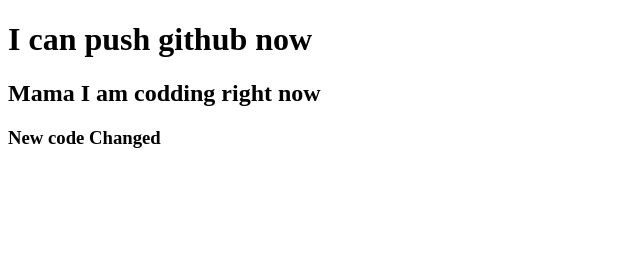
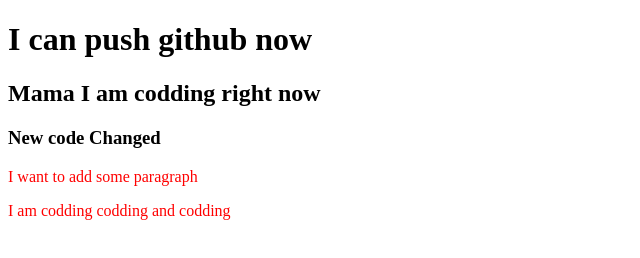
Before and after one commit to RAIHANRASUL17/my-fourth-repo, a plain HTML site: page index.html in a window 1280 px wide. Shown: the whole page, without its empty margins (0-640 px from the left). Drawn offline with Linux system fonts and the light colour scheme.

Commit message:
styles Added on the file

```diff
--- a/index.html
+++ b/index.html
@@ -5,10 +5,13 @@
     <meta http-equiv="X-UA-Compatible" content="IE=edge">
     <meta name="viewport" content="width=device-width, initial-scale=1.0">
     <title>MY Fourth Github Repo File</title>
+    <link rel="stylesheet" href="style.css">
 </head>
 <body>
     <h1>I can push github now</h1>
     <h2>Mama I am codding right now</h2>
     <h3>New code Changed</h3>
+    <p>I want to add some paragraph</p>
+    <p>I am codding codding and codding</p>
 </body>
 </html>
--- /dev/null
+++ b/style.css
@@ -0,0 +1,3 @@
+p{
+    color: red;
+}
```
